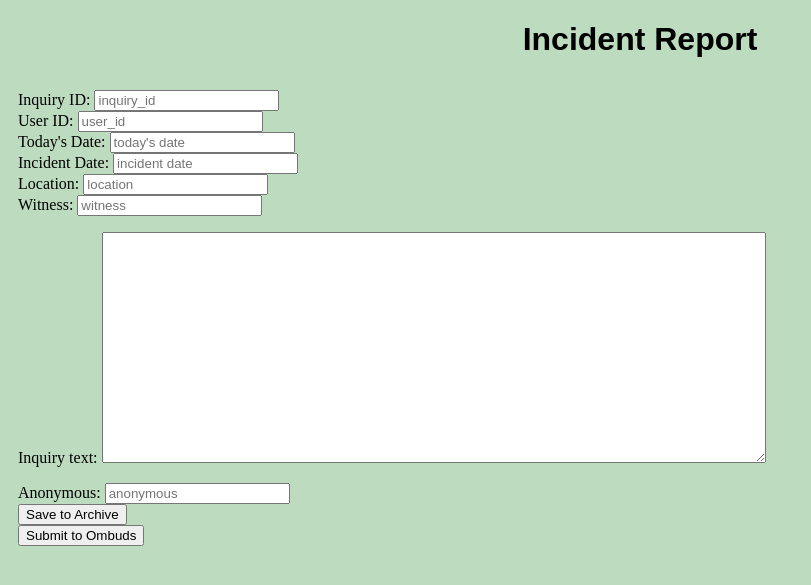
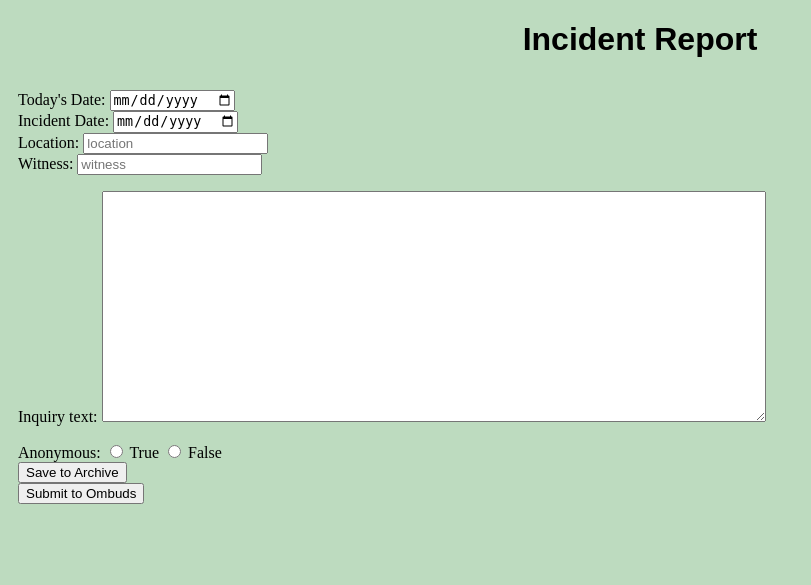
Before and after one commit to elizabethchin/HearMeHearYou, a Flask app: page /create-report in a window 1280 px wide. Shown: the top 585 px of the page, without its empty margins (0-811 px from the left). Run offline with Flask 2, Linux system fonts and the light colour scheme.

Commit message:
remove user id and inquiry id

```diff
--- a/templates/create_report.html
+++ b/templates/create_report.html
@@ -9,17 +9,12 @@
 <form action="/create-report">
 
     <div class="div">
-    	<label>Inquiry ID: </label>
-        <input type="text" inquiry_id="inquiry_id" placeholder="inquiry_id"><br>
-
-        <label>User ID: </label>
-        <input type="text" user_id="user_id" placeholder="user_id"><br>
 
         <label>Today's Date: </label>
-        <input type="text" todays_date="todays_date" placeholder="today's date"><br>
+        <input type="date" todays_date="todays_date" placeholder="today's date"><br>
 
         <label>Incident Date: </label>
-        <input type="text" incident_date="incident_date" placeholder="incident date"><br>
+        <input type="date" incident_date="incident_date" placeholder="incident date"><br>
 
  		<label>Location:  </label>
         <input type="text" location="location" placeholder="location"><br>
@@ -35,8 +30,8 @@
 
 
         <label>Anonymous:  </label>
-        <input type="text" anonymous="anonymous" placeholder="anonymous"><br>
-
+        <input type="radio" true="true" id="anonymous"> True
+        <input type="radio" false="false" id="anonymous"> False <br>
         <button>Save to Archive</button><br>
 
         <button>Submit to Ombuds</button>
```
